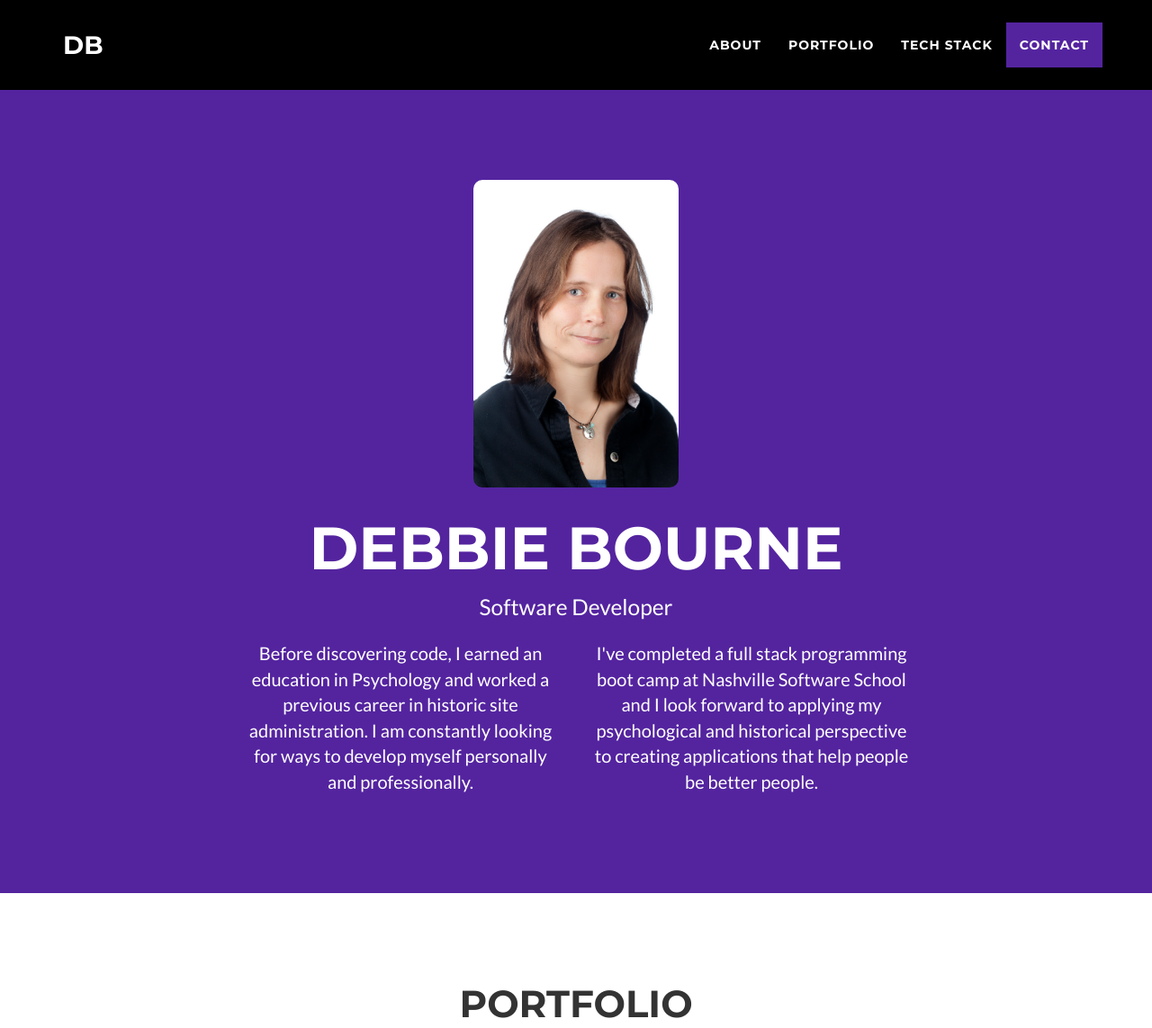
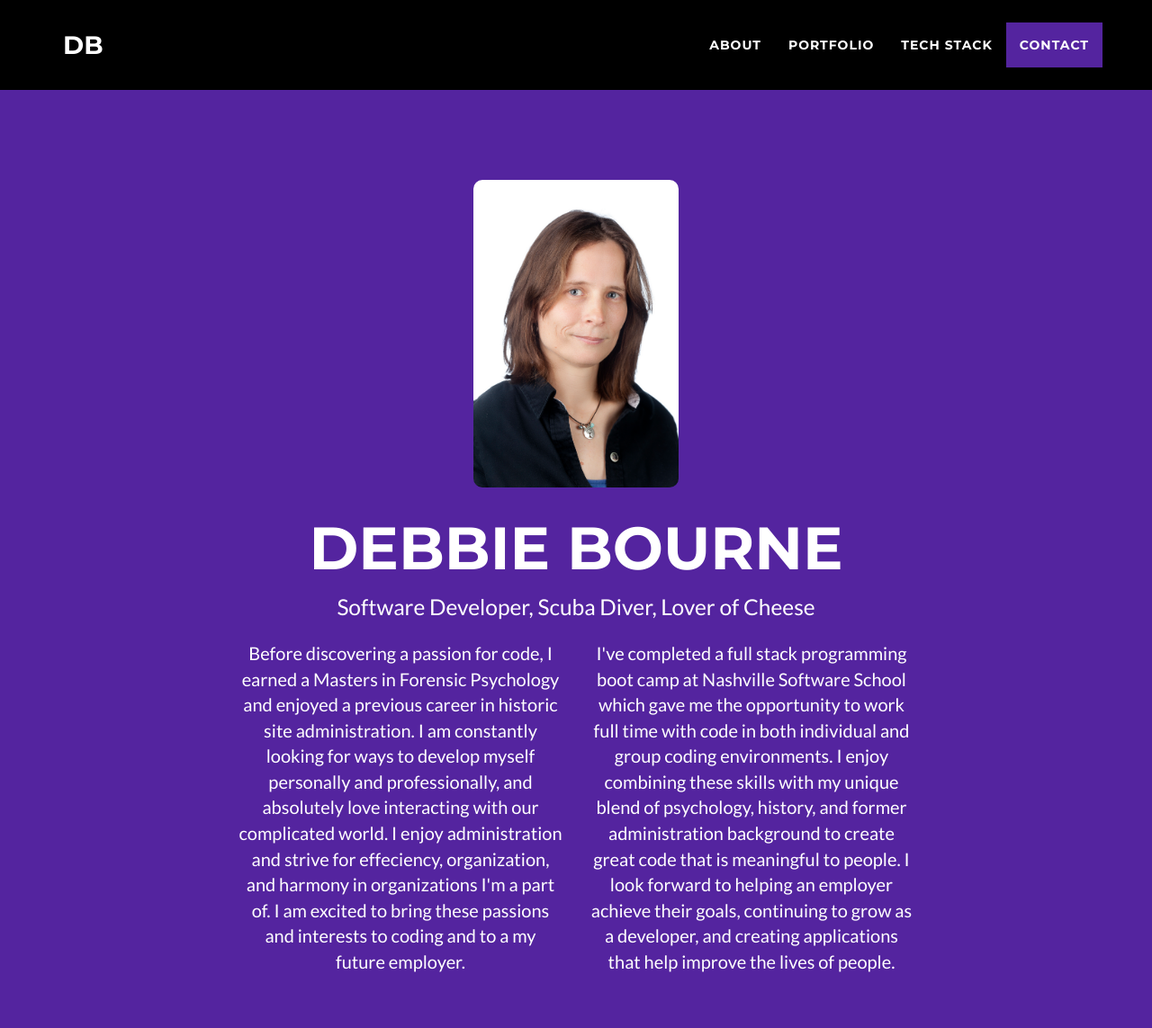
Before and after one commit to HubDub/HubDub.github.io, a website: page index.html in a window 1280 px wide. Shown: the top 1143 px of the page at 90% size. Drawn offline with nearby package versions, Linux system fonts and the light colour scheme.

Commit message:
tweaked paragraphs

```diff
--- a/index.html
+++ b/index.html
@@ -69,7 +69,7 @@
                     <img class="img-profile" src="img/profile.jpg" alt="">
                     <div class="intro-text">
                         <span class="name">Debbie Bourne</span>
-                        <span class="skills">Software Developer</span>
+                        <span class="skills">Software Developer, Scuba Diver, Lover of Cheese</span>
                     </div>
                 </div>
             </div>
@@ -78,11 +78,11 @@
             <div class="row">
                 <div class="col-lg-4 col-lg-offset-2">
                     <br>
-                    <p>Before discovering code, I earned an education in Psychology and worked a previous career in historic site administration. I am constantly looking for ways to develop myself personally and professionally. </p>
+                    <p>Before discovering a passion for code, I earned a Masters in Forensic Psychology and enjoyed a previous career in historic site administration. I am constantly looking for ways to develop myself personally and professionally, and absolutely love interacting with our complicated world. I enjoy administration and strive for effeciency, organization, and harmony in organizations I'm a part of. I am excited to bring these passions and interests to coding and to a my future employer.</p>
                 </div>
                 <div class="col-lg-4">
                     <br>
-                    <p>I've completed a full stack programming boot camp at Nashville Software School and I look forward to applying my psychological and historical perspective to creating applications that help people be better people. </p>
+                    <p>I've completed a full stack programming boot camp at Nashville Software School which gave me the opportunity to work full time with code in both individual and group coding environments. I enjoy combining these skills with my unique blend of psychology, history, and former administration background to create great code that is meaningful to people. I look forward to helping an employer achieve their goals, continuing to grow as a developer, and creating applications that help improve the lives of people. </p>
                 </div>
             </div>
         </div>
@@ -224,7 +224,7 @@
                     <div class="footer-col col-md-4">
                     </div>
                     <div class="footer-col col-md-4">
-                        <h3>Contact Me</h3>
+                        <h3>Contact Me via Email, Examine My Code, or View My Resume on LinkedIn</h3>
                         <ul class="list-inline">
                             <li>
                                 <a href="mailto: dblashrink@hotmail.com" class="btn-social btn-outline"><i class="fa fa-fw fa-envelope"></i></a>
```
